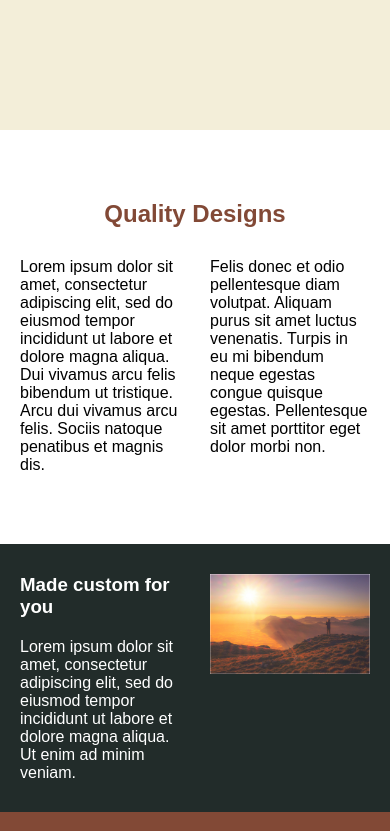
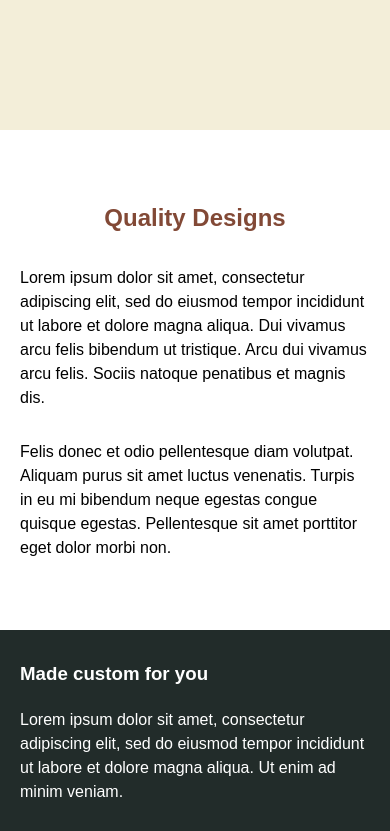
Before and after one commit to hubertlemczak/KP-CRL, a plain HTML site: page fb-c4/index.html in a window 390 px wide. Shown: the part 350-1181 px from the top of the page. Drawn offline with Linux system fonts and the light colour scheme.

Commit message:
responsive

```diff
--- a/fb-c4/styles/styles.css
+++ b/fb-c4/styles/styles.css
@@ -3,6 +3,7 @@
 *::after {
   box-sizing: border-box;
   font-family: Arial, Helvetica, sans-serif;
+  line-height: 1.5;
 }
 * {
   margin: 0;
@@ -105,3 +106,10 @@ h6 {
 h3 {
   margin-bottom: 20px;
 }
+
+@media screen and (max-width: 600px) {
+  .flex-sb {
+    flex-direction: column;
+    align-items: center;
+  }
+}
```
